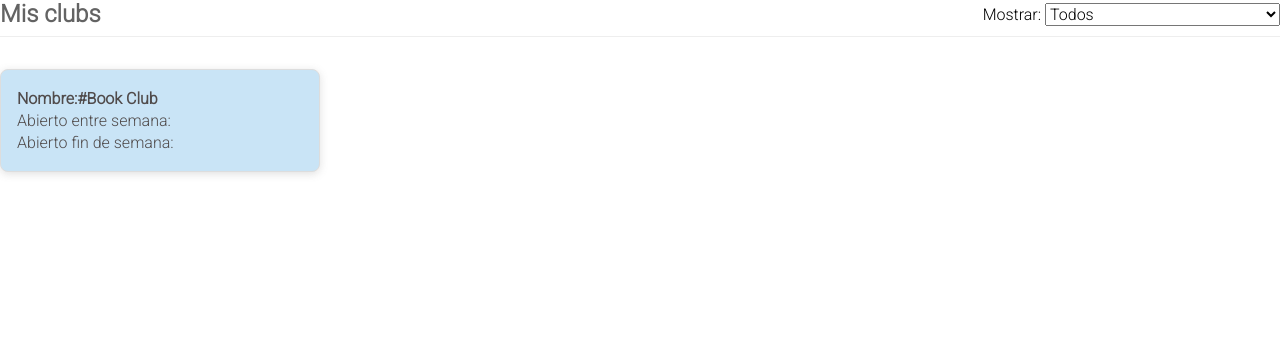
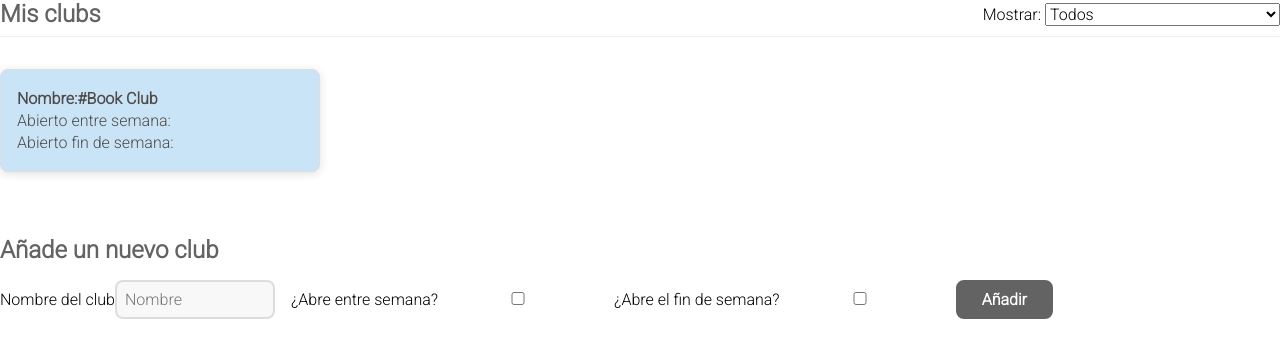
Before and after one commit to Adalab/modulo-3-evaluacion-intermedia-patricuismart, a React (Create React App) app: page / in a window 1280 px wide. Shown: the top 358 px of the page. Built offline with nearby package versions, Linux system fonts and the light colour scheme.

Commit message:
Add new club html and css

```diff
--- a/src/components/App.js
+++ b/src/components/App.js
@@ -34,6 +34,35 @@ function App() {
             </p>
           </li>
         </ul>
+
+        {/* new club */}
+        <form className="new-club__form">
+          <h2 className="new-club__title">Añade un nuevo club</h2>
+          <label>Nombre del club</label>
+          <input
+            className="new-club__input"
+            type="text"
+            name="name"
+            id="name"
+            placeholder="Nombre"
+          />
+          <label>¿Abre entre semana?</label>
+          <input
+            className="new-club__input"
+            type="checkbox"
+            name="week"
+            id="week"
+          />
+          <label>¿Abre el fin de semana?</label>
+          <input
+            className="new-club__input"
+            type="checkbox"
+            name="weekend"
+            id="weekend"
+          />
+
+          <input className="new-club__btn" type="submit" value="Añadir" />
+        </form>
       </main>
     </>
   );
--- a/src/styles/components/_main.scss
+++ b/src/styles/components/_main.scss
@@ -61,3 +61,45 @@
     font-weight: bold;
   }
 }
+.new-club {
+  &__title {
+    padding: 3rem 0 1rem 0;
+    font-size: 1.5rem;
+    color: rgb(99, 99, 99);
+  }
+
+  &__input {
+    margin-right: 1rem;
+    margin-bottom: 1rem;
+    padding: 0.5rem;
+    width: 10rem;
+    border: 2px solid #ddd;
+    border-radius: 0.5rem;
+    background-color: #f8f8f8;
+    outline: none;
+    transition: all ease 0.3s;
+
+    &:focus {
+      border-color: rgb(99, 99, 99);
+      background-color: #fff;
+      box-shadow: rgba(99, 99, 99, 0.2) 0px 2px 8px 0px;
+    }
+  }
+
+  &__btn {
+    padding: 0.5rem 1.5rem;
+    border-radius: 0.5rem;
+    border: none;
+    border: 2px solid rgb(99, 99, 99);
+    background-color: rgb(99, 99, 99);
+    font-weight: bold;
+    color: #fff;
+    cursor: pointer;
+    transition: all ease 0.3s;
+
+    &:hover {
+      border-color: rgb(121, 144, 160);
+      background-color: rgb(121, 144, 160);
+    }
+  }
+}
```
